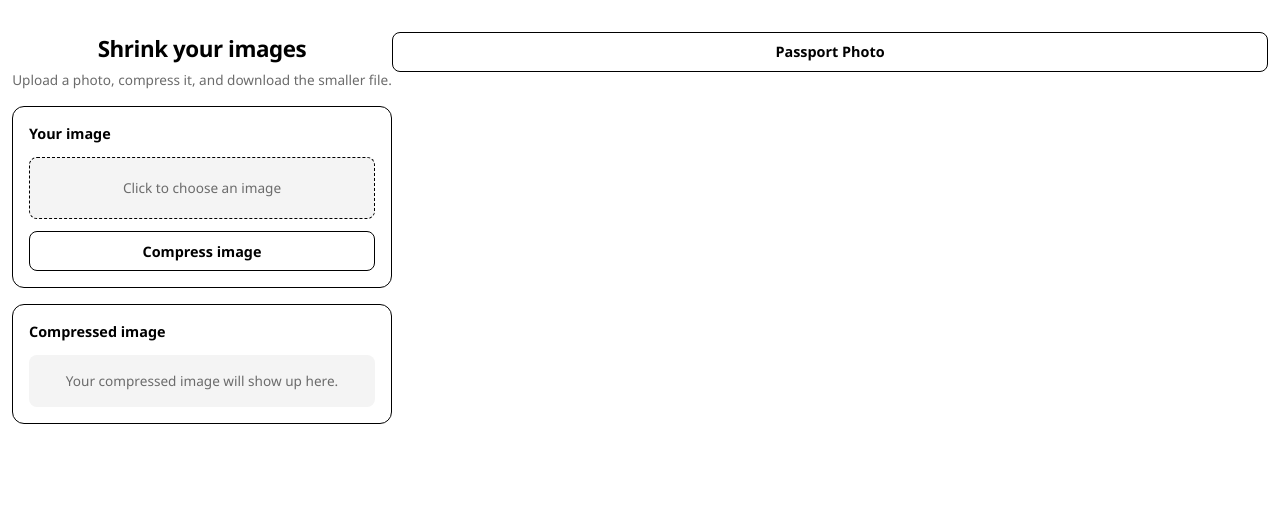
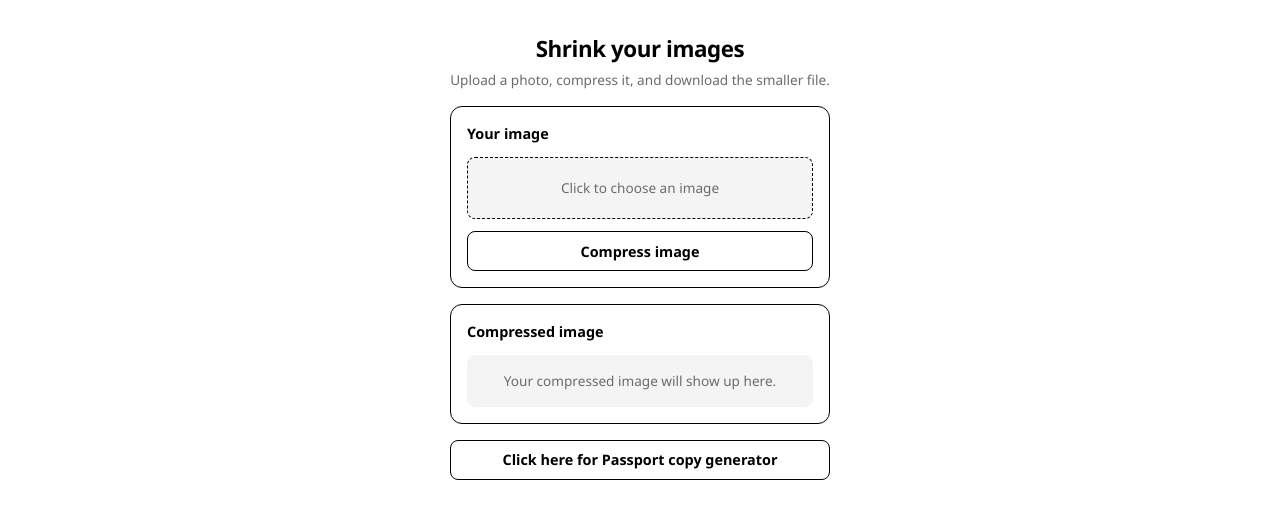
Before and after one commit to abhinavxpandey/image-compressor, a plain HTML site: page frontend/index.html in a window 1280 px wide. Drawn offline with Linux system fonts and the light colour scheme.

Commit message:
fix button

```diff
--- a/frontend/index.html
+++ b/frontend/index.html
@@ -188,10 +188,10 @@
         </a>
       </div>
     </section>
+     <a href="passport.html" class="btn">
+       Click here for Passport copy generator
+    </a>
   </div>
-  <a href="passport.html" class="btn">
-        Passport Photo
-    </a>
 
   <script src="./script.js"></script>
 </body>
```
